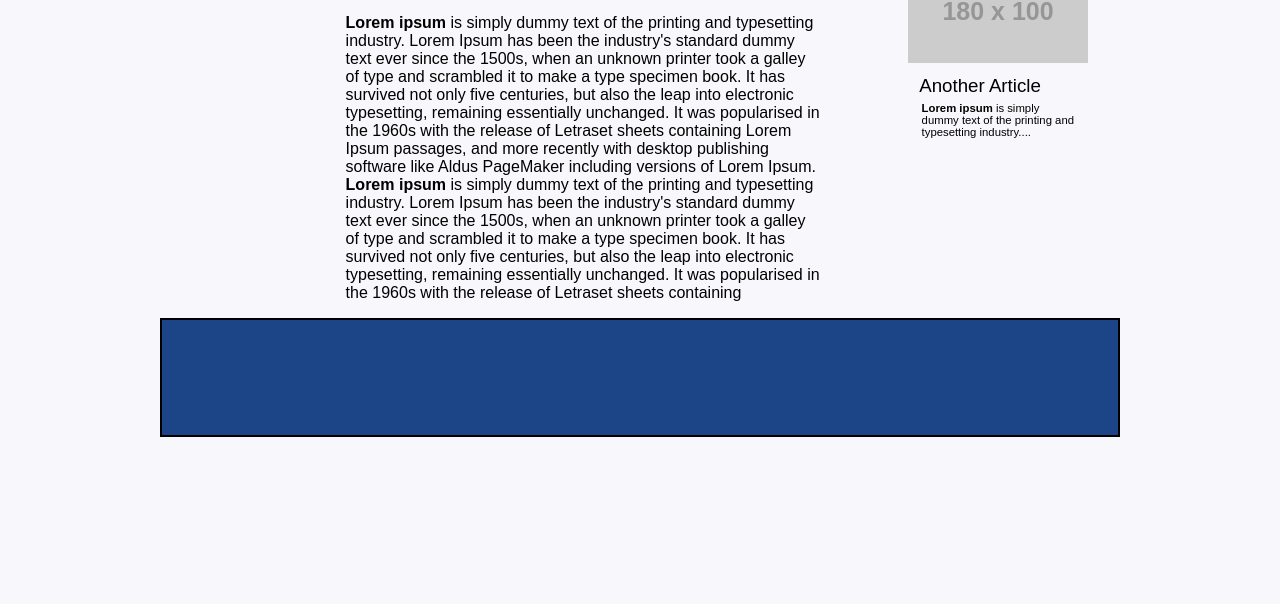
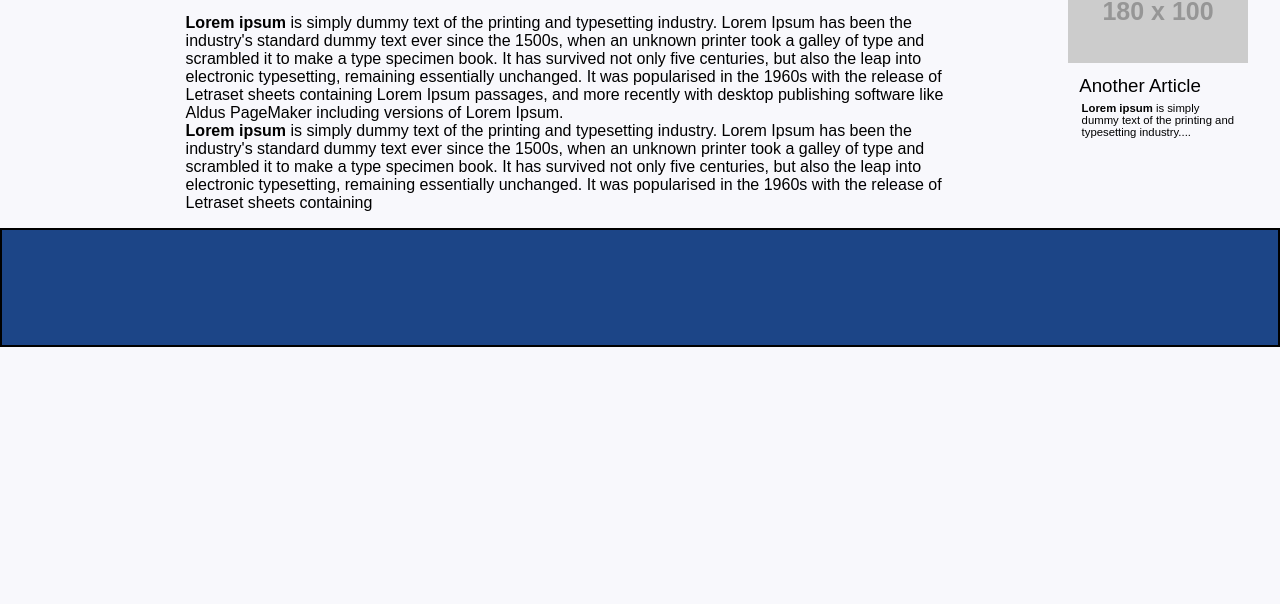
Before and after one commit to Inlic/cool-site, a plain HTML site: page index.html in a window 1280 px wide. Shown: the part 196-800 px from the top of the page. Drawn offline with Linux system fonts and the light colour scheme; placeholder pictures from the web are drawn by us.

Commit message:
Updates for better mobile viewing.

```diff
--- a/style.css
+++ b/style.css
@@ -1,12 +1,18 @@
- /* * {
-  outline: 1px solid red;
-} */
+
+
+html{
+  width: 100%;
+  overflow-x:hidden;
+}
 
 body {
   background-color: rgb(248, 248, 252);
   font-family: sans-serif;
-  max-width: 960px;
-  margin: auto;
+  width 100%;
+  height 100%;
+  margin: 0;
+  padding: 0;
+  overflow-x:hidden;
 }
 
 img {
```
